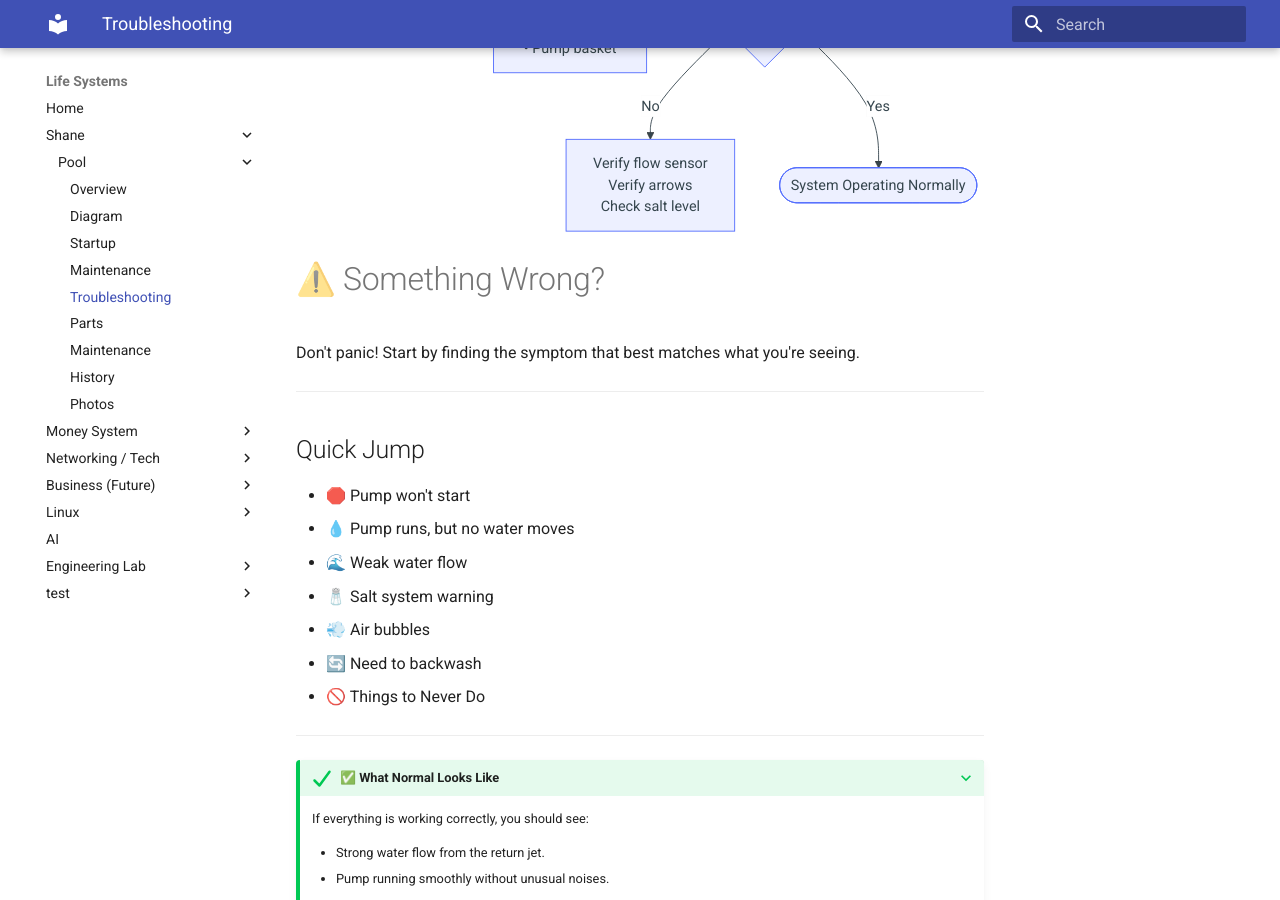
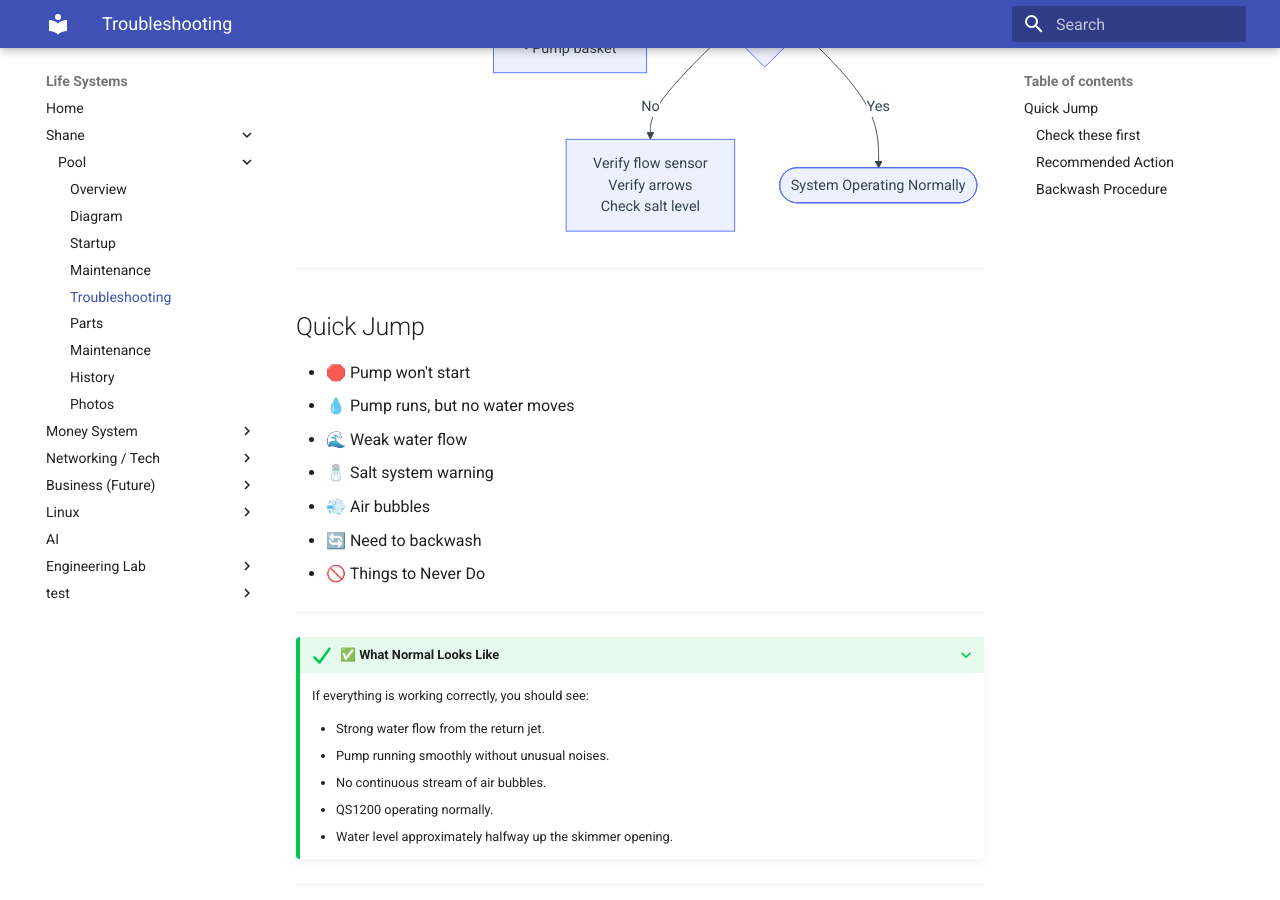
Before and after one commit to wHkr/Life-Systems, an MkDocs documentation site: the page built from docs/shane/pool/troubleshooting.md, in a window 1280 px wide and 900 px high, scrolled down 1300 px. Built offline with MkDocs 1.6.1 and Material for MkDocs 9.7.7, drawn with Linux system fonts in a browser that asks for light colours.

Commit message:
Removed a single '#' from troubleshooting, was throwing off heiarchy

````diff
--- a/docs/shane/pool/troubleshooting.md
+++ b/docs/shane/pool/troubleshooting.md
@@ -49,10 +49,6 @@ Check salt level"]
 
 SALT -- Yes --> GOOD([System Operating Normally])
 ```
-
-# ⚠️ Something Wrong?
-
-Don't panic! Start by finding the symptom that best matches what you're seeing.
 
 ---
 
````
